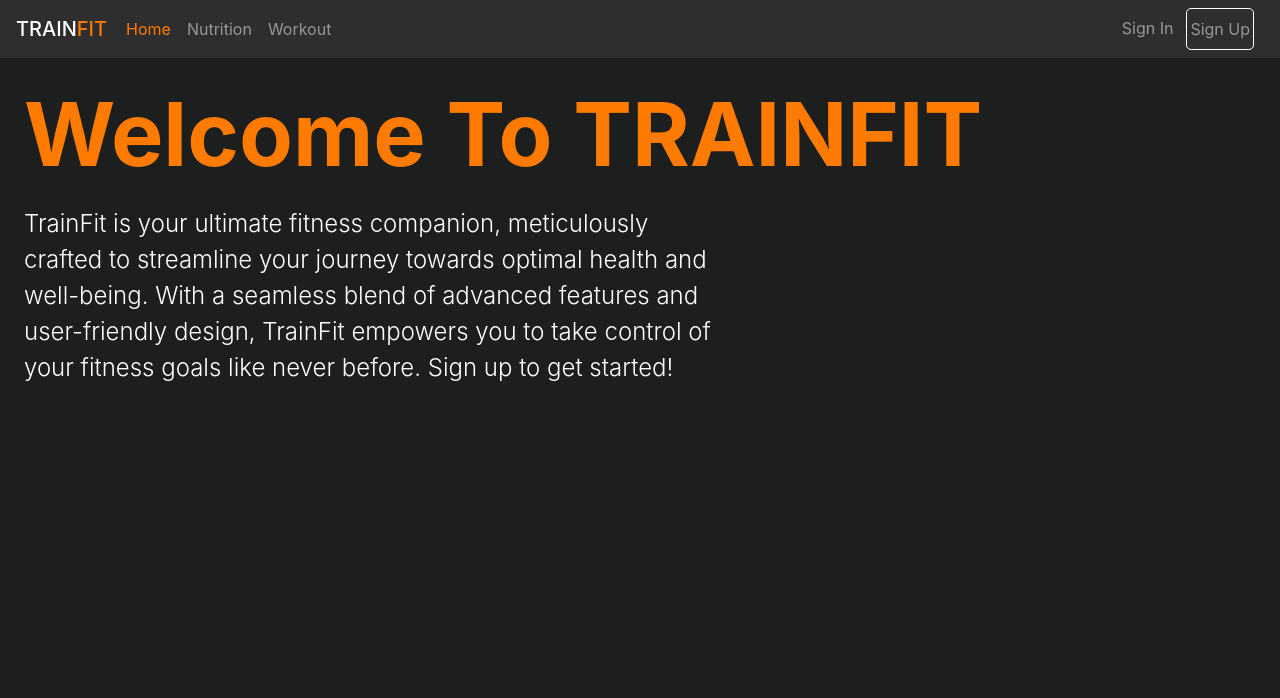
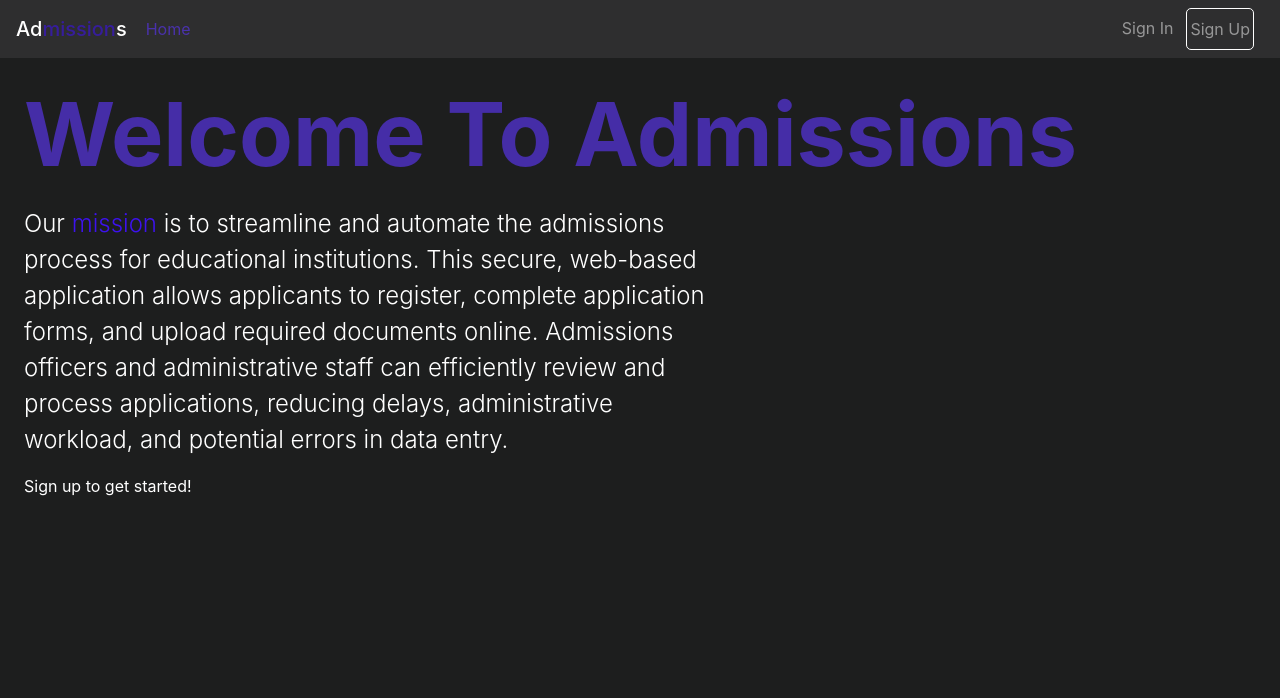
Before and after one commit to s-asfar/managementapp, a Flask app: page / in a window 1280 px wide. Shown: the top 698 px of the page. Run offline with Flask 3, Linux system fonts and the light colour scheme; some libraries are stand-ins or nearby versions.

Commit message:
Changed theme + updated index

```diff
--- a/schema.sql
+++ b/schema.sql
@@ -5,7 +5,4 @@ CREATE TABLE Users (
     password VARCHAR(255),
     name VARCHAR(255),
     age INT,
-    height VARCHAR(10),
-    weight INT,
-    goal VARCHAR(50)
 );
--- a/static/css/styles.css
+++ b/static/css/styles.css
@@ -18,7 +18,7 @@ body {
 }
 
 .navbar-nav .nav-item.active .nav-link {
-    color: #FF7B00;
+    color: #5533dcb8;
 }
 
 .navbar-nav .nav-item:first-child .nav-link {
@@ -39,7 +39,7 @@ body {
 /* Titles */
 .bold-orange-title {
     font-weight: bold;
-    color: #FF7B00;
+    color: #5533dcb8;
 }
 
 /* Text */
--- a/templates/_layout.html
+++ b/templates/_layout.html
@@ -4,7 +4,7 @@
 <head>
     <meta charset="UTF-8">
     <meta name="viewport" content="width=device-width, initial-scale=1.0">
-    <title>TRAINFIT</title>
+    <title>WIP</title>
     <link href="https://stackpath.bootstrapcdn.com/bootstrap/4.3.1/css/bootstrap.min.css" rel="stylesheet">
     <link rel="stylesheet" href="https://cdn.jsdelivr.net/npm/bootstrap-icons@1.7.2/font/bootstrap-icons.css">
     <link rel="stylesheet" type="text/css" href="{{ url_for('static', filename='css/styles.css') }}">
@@ -15,7 +15,7 @@
 
 <body>
     <nav class="navbar navbar-expand-lg navbar-dark">
-        <h1 class="navbar-brand">TRAIN<span style="color:#FF7B00;">FIT</span></h1>
+        <h1 class="navbar-brand">Ad<span style="color:#3c14de9f;">mission</span>s</h1>
         <button class="navbar-toggler" type="button" data-toggle="collapse" data-target="#navbarNav"
             aria-controls="navbarNav" aria-expanded="false" aria-label="Toggle navigation">
             <span class="navbar-toggler-icon"></span>
@@ -24,12 +24,6 @@
             <ul class="navbar-nav">
                 <li class="nav-item {% if active_page == 'home' %}active{% endif %}">
                     <a class="nav-link" href="/">Home</a>
-                </li>
-                <li class="nav-item {% if active_page == 'nutrition' %}active{% endif %}">
-                    <a class="nav-link" href="/nutrition">Nutrition</a>
-                </li>
-                <li class="nav-item {% if active_page == 'workout' %}active{% endif %}">
-                    <a class="nav-link" href="/workout">Workout</a>
                 </li>
                 {% if 'userID' in session %}
                 <li class="nav-item {% if active_page == 'profile' %}active{% endif %}">
--- a/templates/index.html
+++ b/templates/index.html
@@ -5,10 +5,15 @@
 <body class="index-page">
 <div>
     <div class="p-4">
-        <h1 class="display-2 fw-bold bold-orange-title">Welcome To <span class="white-title">TRAINFIT</span></h1>
-        <p class="lead fs-4 description">TrainFit is your ultimate fitness companion, meticulously crafted to streamline
-            your journey towards optimal health and well-being. With a seamless blend of advanced features and
-            user-friendly design, TrainFit empowers you to take control of your fitness goals like never before.
+        <h1 class="display-2 fw-bold bold-orange-title">Welcome To <span class="white-title">Admissions
+        </span></h1>
+        <p class="lead fs-4 description">
+            Our <span style="color:#4011ffec;">mission</span> is to streamline and automate the admissions process for educational
+            institutions. This secure, web-based application allows applicants to register, complete
+            application forms, and upload required documents online. Admissions officers and
+            administrative staff can efficiently review and process applications, reducing delays,
+            administrative workload, and potential errors in data entry.
+        </p>
         {% if 'userID' not in session %}
         Sign up to get started!</p>
         {% endif %}
```
Also changed, not shown: other parts of static/css/styles.css (+19 -19 lines), templates/profile.html (+0 -41 lines), 1 other file.
